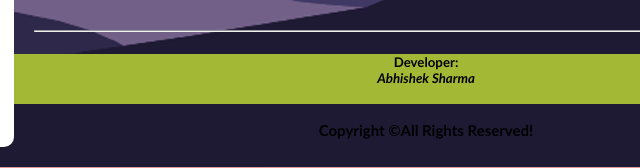
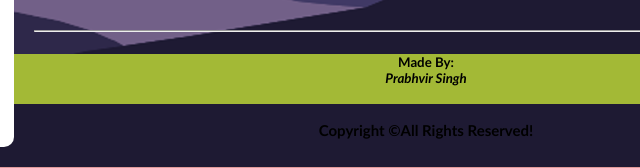
Before and after one commit to prabhvirS14/Sudoku-Game, a plain HTML site: page index.html in a window 1280 px wide. Shown: the part 1202-1370 px from the top of the page, 214-854 px from the left. Drawn offline with Linux system fonts and the light colour scheme; files whose address does not match are found by name.

Commit message:
Update index.html

```diff
--- a/index.html
+++ b/index.html
@@ -153,7 +153,7 @@
     <hr>
     <footer class="foot">
         <center>
-            <h5>Developer:<br><em>Abhishek Sharma</em></h5>
+            <h5>Made By:<br><em>Prabhvir Singh</em></h5>
             <h6 class="copy">Copyright &copyAll Rights Reserved!</h6>
         </center>
     </footer>
```
